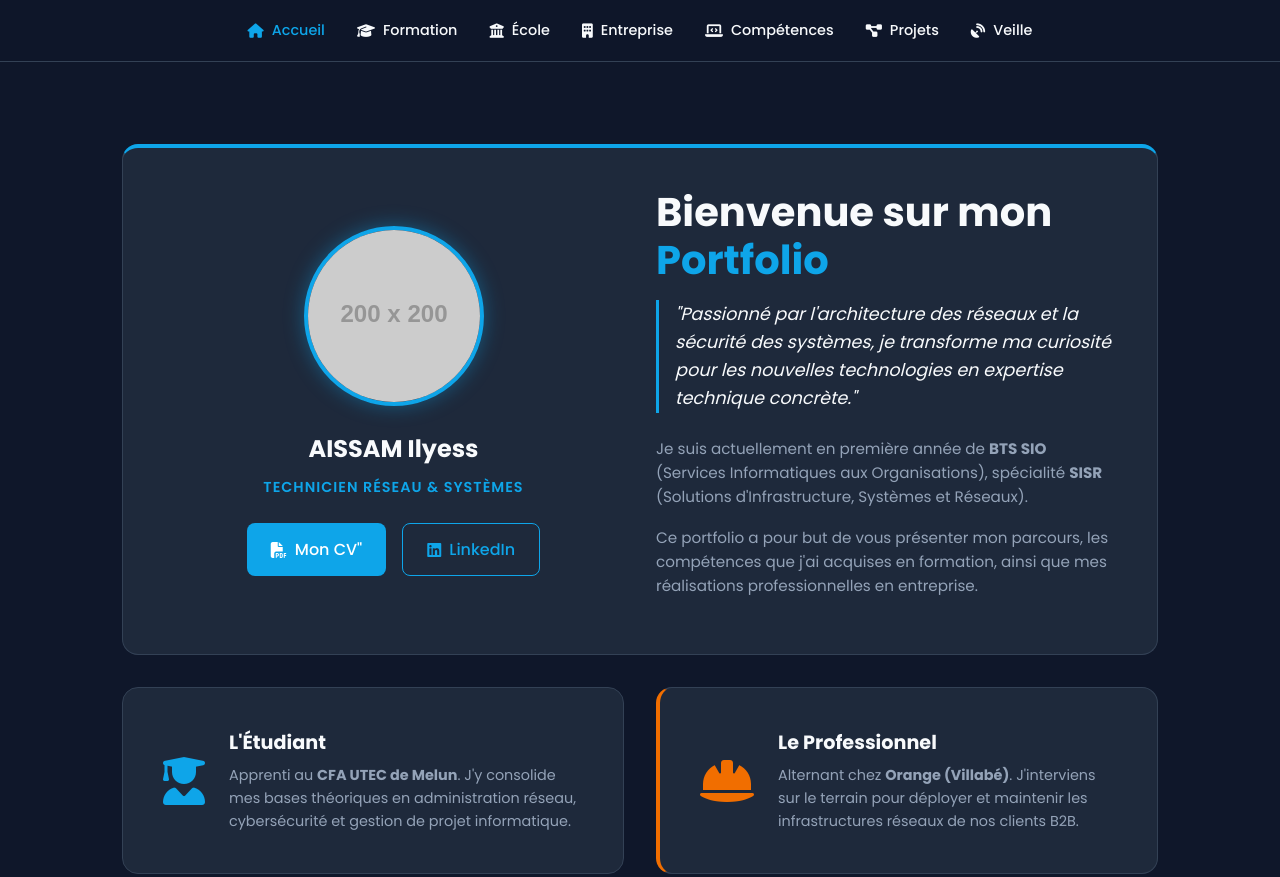
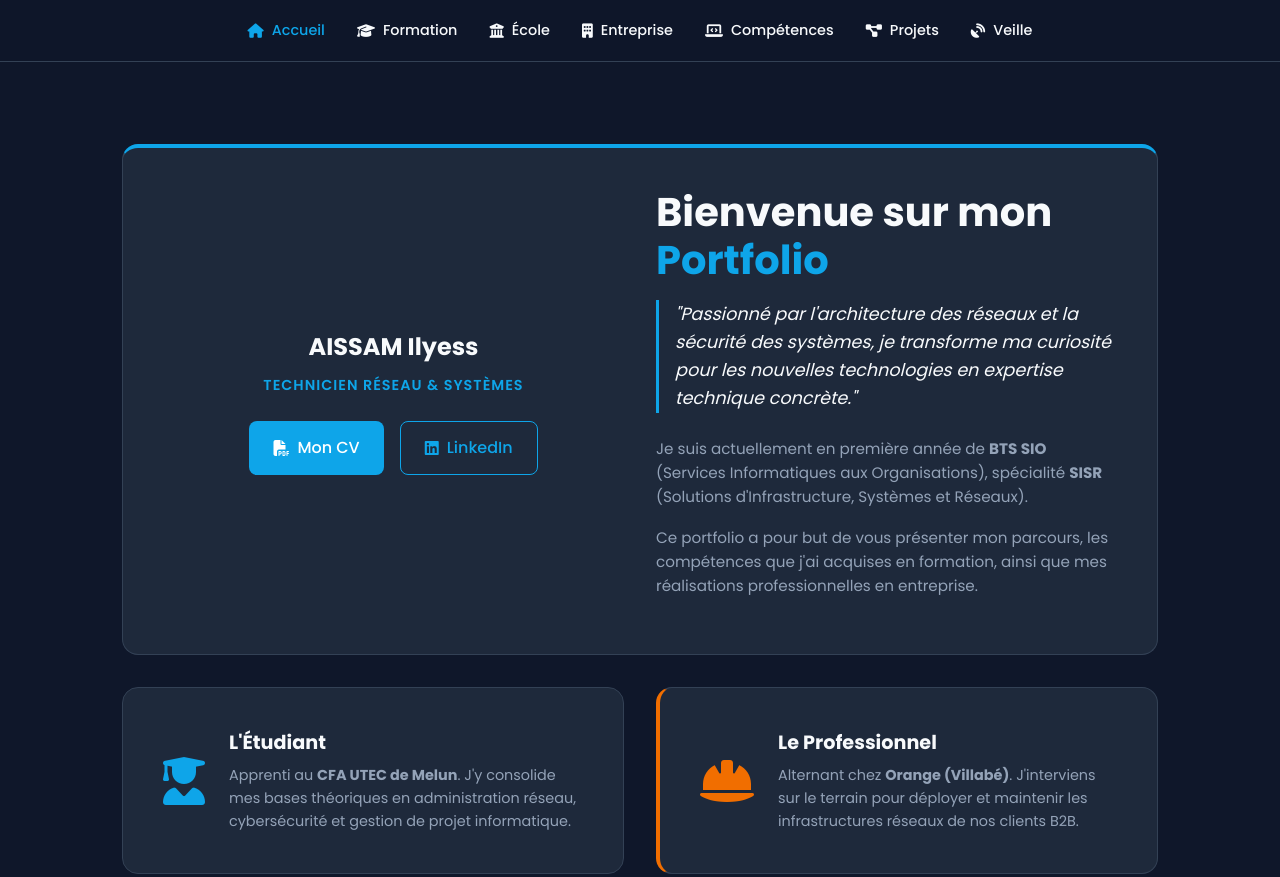
Before and after one commit to Taakumi/portfolio-bts, a plain HTML site: page index.html in a window 1280 px wide. Shown: the top 877 px of the page. Drawn offline with Linux system fonts and the light colour scheme; placeholder pictures from the web are drawn by us.

Commit message:
Update index.html

```diff
--- a/index.html
+++ b/index.html
@@ -23,13 +23,11 @@
         <div class="card" style="margin-top: 1rem; border-top: 4px solid var(--accent);">
             <div class="grid-2" style="align-items: center;">
                 <div style="text-align: center;">
-                    <img src="https://via.placeholder.com/200" alt="Photo de AISSAM Ilyess" style="width: 180px; height: 180px; border-radius: 50%; object-fit: cover; border: 4px solid var(--accent); box-shadow: 0 0 20px rgba(14, 165, 233, 0.4); margin-bottom: 1rem;">
-
                     <h2 style="justify-content: center; margin-bottom: 0.5rem; border: none; font-size: 1.5rem;">AISSAM Ilyess</h2>
                     <p style="color: var(--accent); font-weight: 600; text-transform: uppercase; letter-spacing: 1px; font-size: 0.9rem;">Technicien Réseau & Systèmes</p>
 
                     <div class="btn-group" style="justify-content: center;">
-                        <a "href="cv.pdf" target="_blank" class="btn btn-primary"><i class="fas fa-file-pdf"></i> Mon CV"</a>
+                        <a href="cv.pdf" target="_blank" class="btn btn-primary"><i class="fas fa-file-pdf"></i> Mon CV</a>
                         <a href="https://www.linkedin.com/in/ilyess-aissam-5a9345324/" target="_blank" class="btn btn-outline"><i class="fab fa-linkedin"></i> LinkedIn</a>
                     </div>
                 </div>
```
